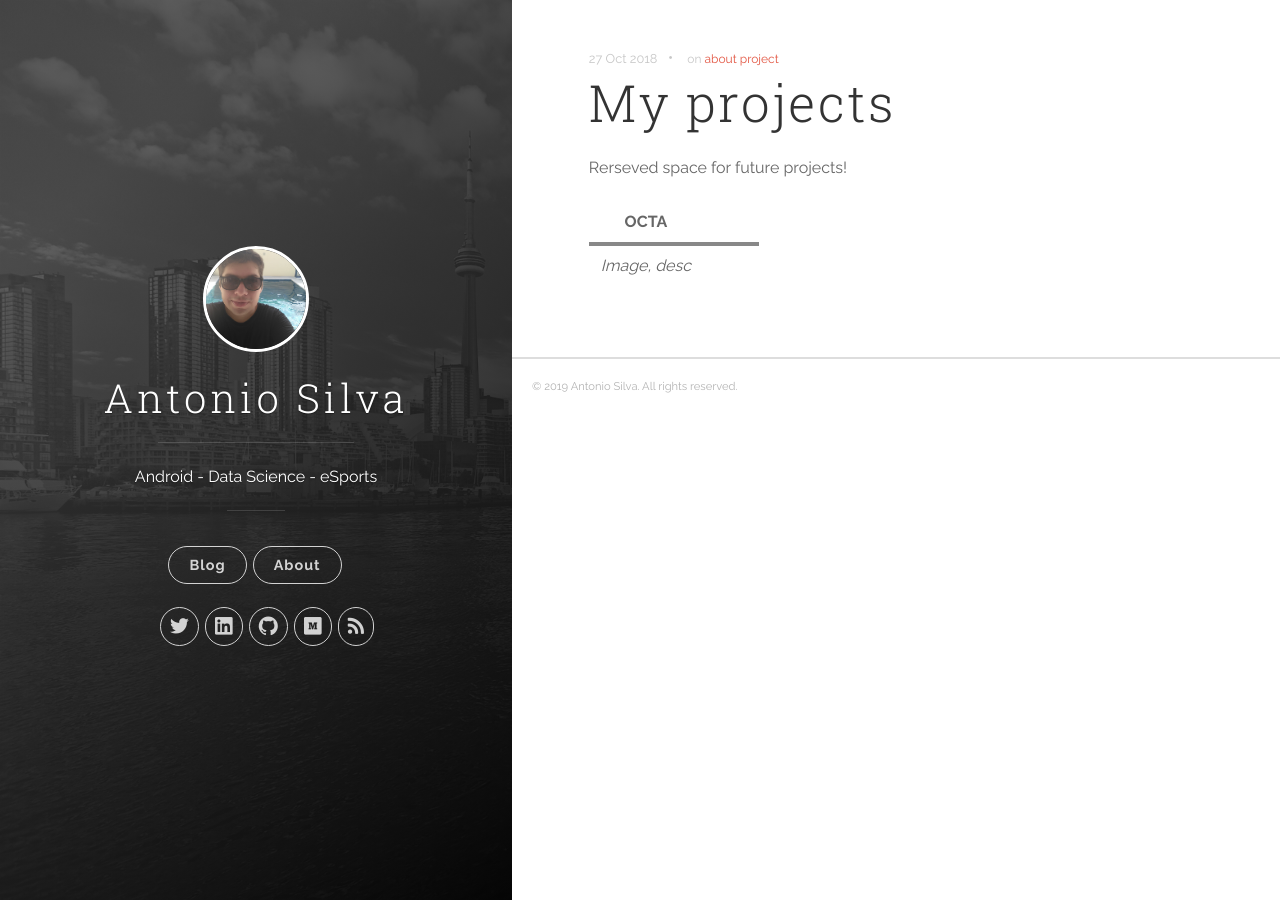
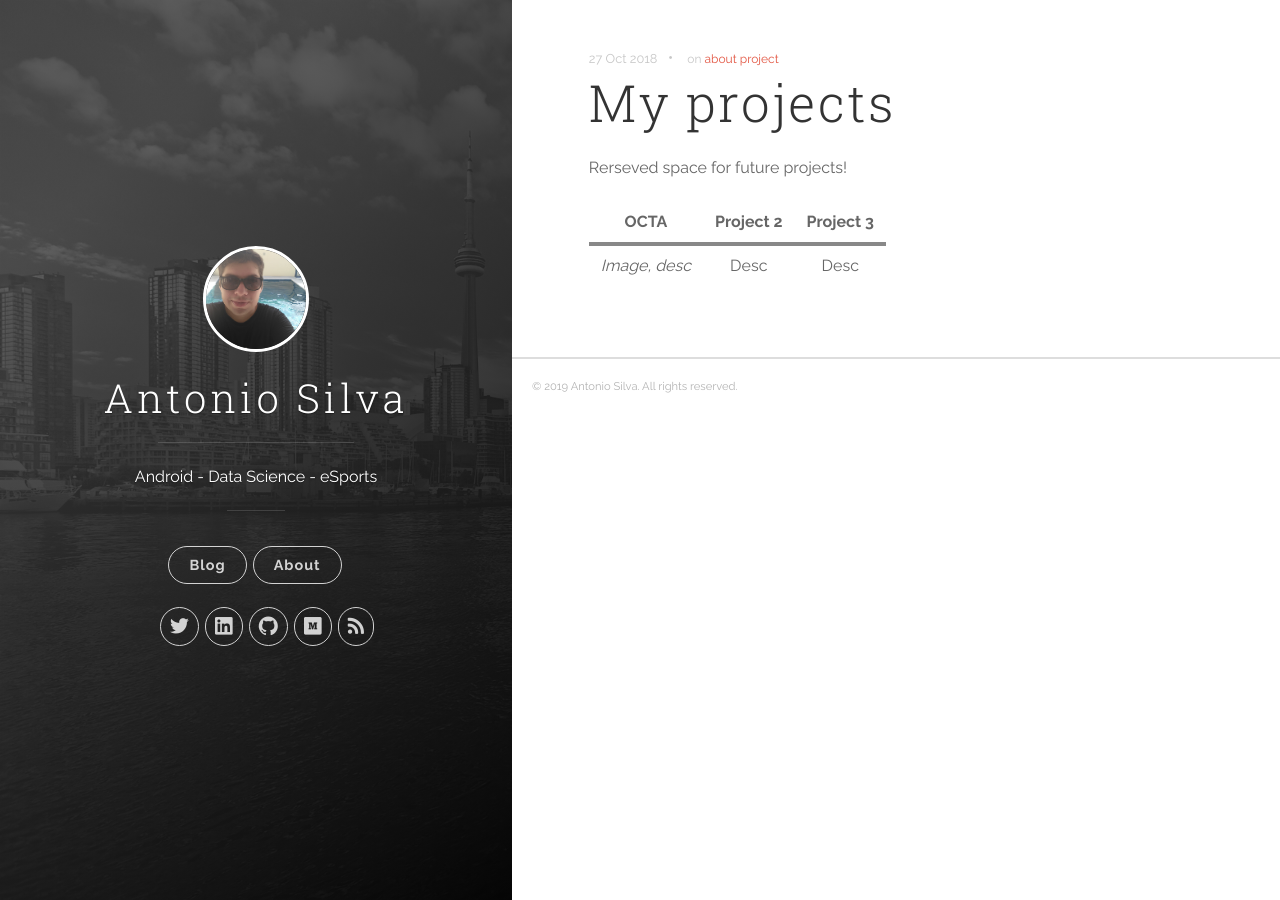
Before and after one commit to antoniosj/antoniosj.github.io, a Jekyll site: the page built from _posts/2018-10-27-my-projects.markdown, in a window 1280 px wide. Built offline with Jekyll 4.4.1, drawn with Linux system fonts in a browser that asks for light colours.

Commit message:
Update 2018-10-27-my-projects.markdown

```diff
--- a/_posts/2018-10-27-my-projects.markdown
+++ b/_posts/2018-10-27-my-projects.markdown
@@ -7,6 +7,6 @@ tags: [about, project]
 
 Rerseved space for future projects!
 
-| OCTA  	|   	|   	|
+| OCTA  	|   Project 2	|  Project 3  	|
 |:-:	|:-:	|:-:	|
-| *Image, desc*|   	|   	|
+| *Image, desc*|  Desc 	|  Desc  	|
```
